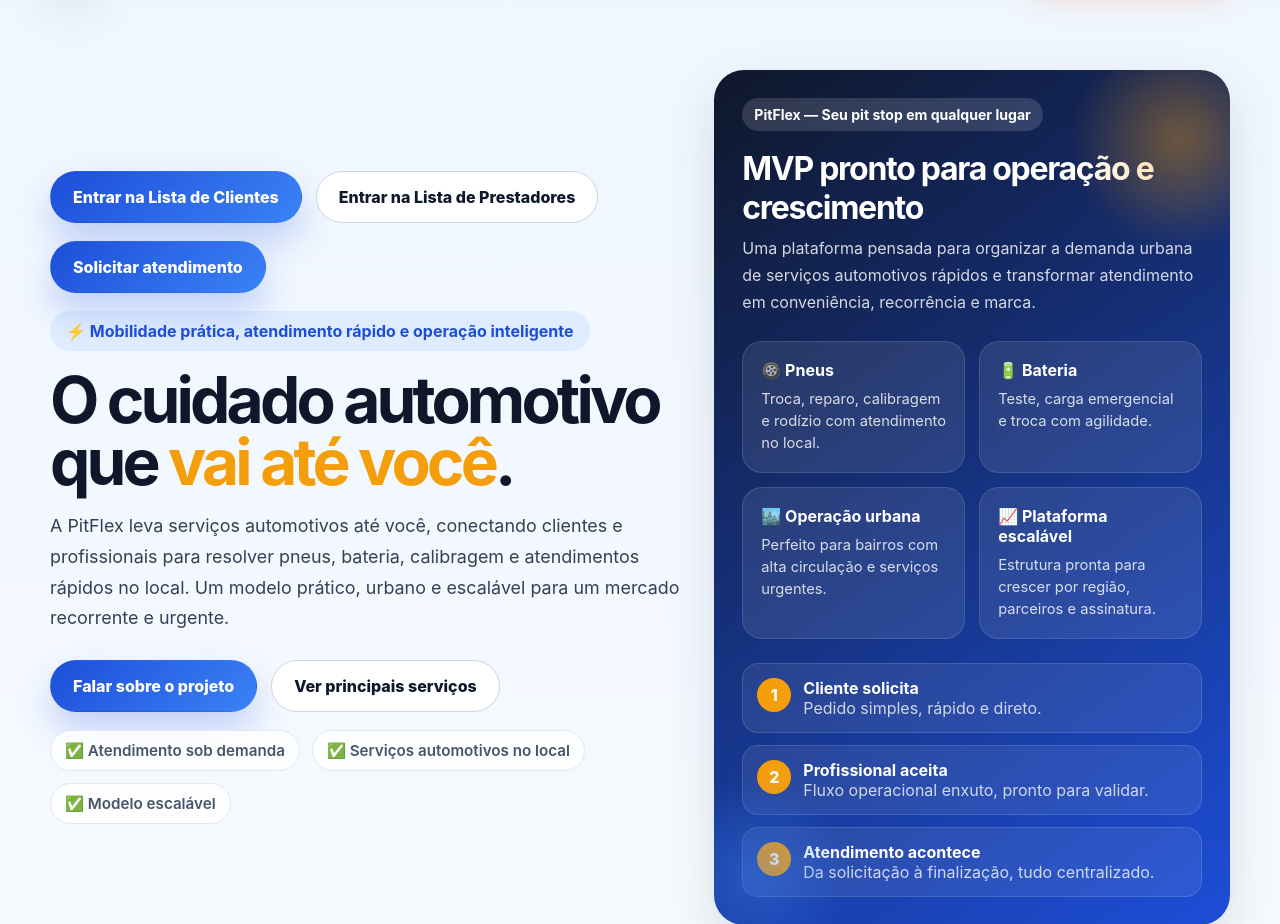
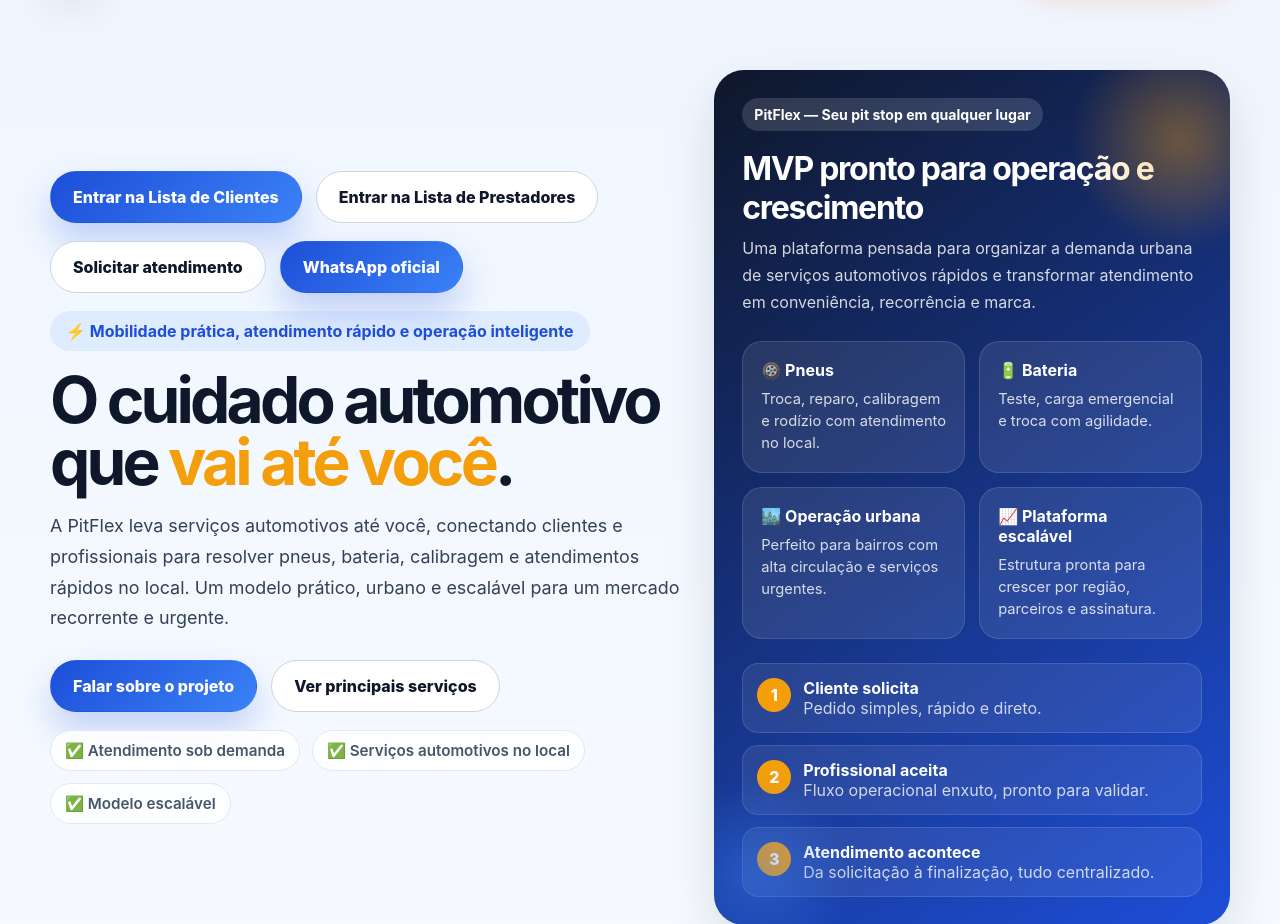
Before and after one commit to futuristion/pitflex-api, a Django app: page / in a window 1280 px wide. Shown: the part 75-999 px from the top of the page. Run offline with Django 5.2, Linux system fonts and the light colour scheme.

Commit message:
adicionando whatsapp ao site

```diff
--- a/templates/landing/index.html
+++ b/templates/landing/index.html
@@ -515,7 +515,10 @@
           </div>
 
           <div class="hero-actions">
-            <a class="btn btn-primary" href="#solicitar">Solicitar atendimento</a>
+            <a class="btn btn-secondary" href="#solicitar">Solicitar atendimento</a>
+            <a class="btn btn-primary" href="https://wa.me/85997053946?text=Olá!%20Quero%20falar%20com%20o%20PitFlex." target="_blank" rel="noopener noreferrer">
+              WhatsApp oficial
+            </a>
           </div>
 
           <div class="eyebrow">⚡ Mobilidade prática, atendimento rápido e operação inteligente</div>
@@ -804,13 +807,16 @@
           <div class="contact-card">
             <strong style="font-size:1.12rem;">Contato comercial</strong>
             <div class="contact-list">
-              <div class="contact-item">📞 WhatsApp: [preencher contato]</div>
-              <div class="contact-item">📩 E-mail: contato@pitflex.com.br</div>
+              <div class="contact-item">📞 WhatsApp: 85 997053946</div>
+              <div class="contact-item">📩 E-mail: pitflex.car@gmail.com</div>
               <div class="contact-item">🌐 pitflex.com.br</div>
             </div>
             <div class="stacked-links">
-              <a class="btn btn-primary" href="mailto:contato@pitflex.com.br">Quero conhecer o projeto</a>
+              <a class="btn btn-primary" href="mailto:pitflex.car@gmail.com">Quero conhecer o projeto</a>
               <a class="btn btn-secondary" href="#oportunidade">Ver oportunidade</a>
+              <a class="btn btn-primary" href="https://wa.me/85997053946?text=Olá!%20Quero%20falar%20com%20o%20PitFlex." target="_blank" rel="noopener noreferrer">
+              WhatsApp oficial
+            </a>
             </div>
           </div>
         </div>
```
